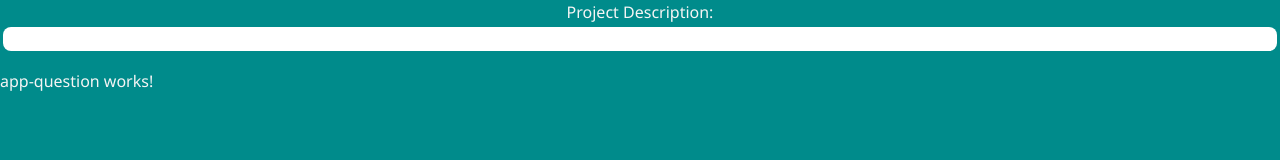
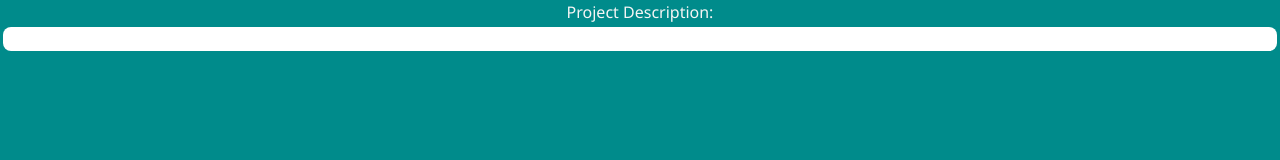
Before and after one commit to ryanjblajda/scope-generator, an Angular app: page / in a window 1280 px wide. Shown: the part 177-337 px from the top of the page. Built offline with nearby package versions, Linux system fonts and the light colour scheme.

Commit message:
added layout

```diff
--- a/src/components/widgets/app-question/app-question.component.html
+++ b/src/components/widgets/app-question/app-question.component.html
@@ -1 +1,3 @@
-<p>app-question works!</p>
+<div class="container">
+    <span></span>
+</div>
--- a/src/components/widgets/app-question/app-question.component.scss
+++ b/src/components/widgets/app-question/app-question.component.scss
@@ -0,0 +1,6 @@
+.container {
+    height: 100%;
+    width: 100%;
+    text-align: center;
+    border: none;
+}
```
